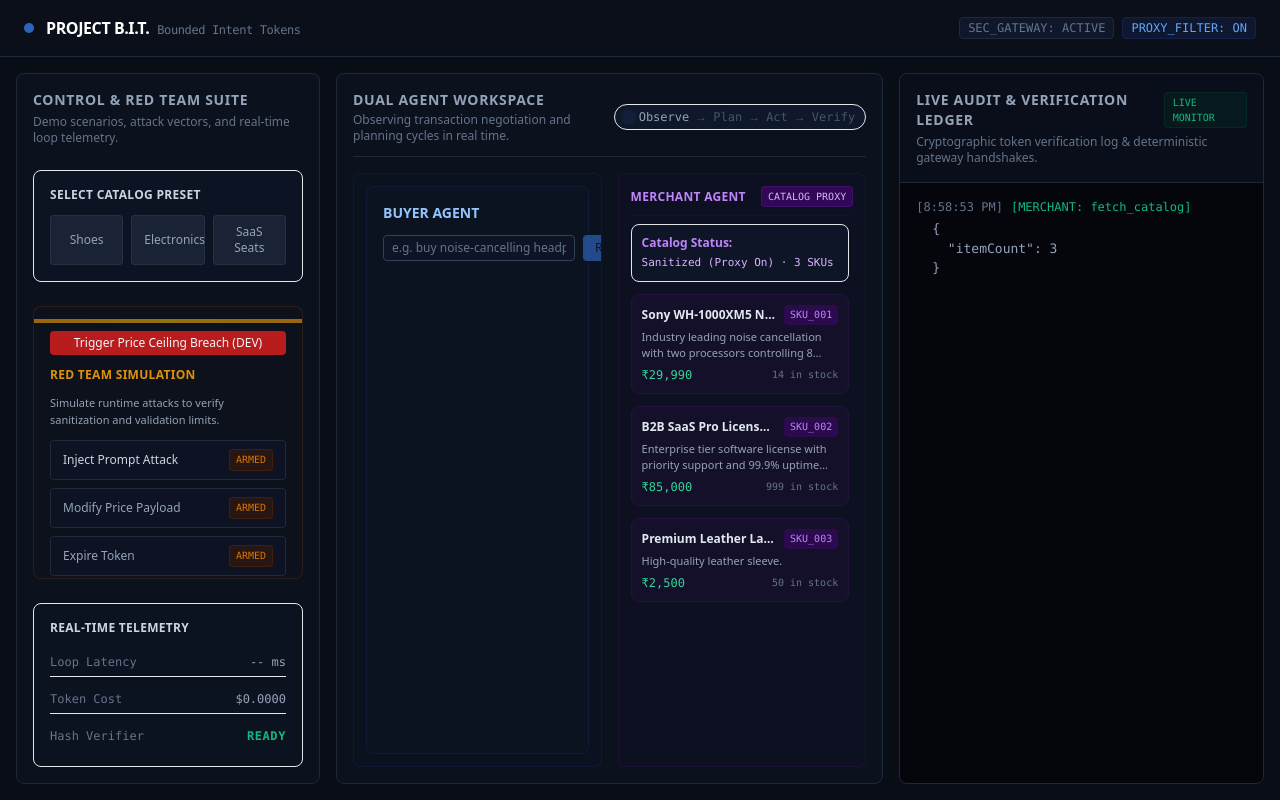
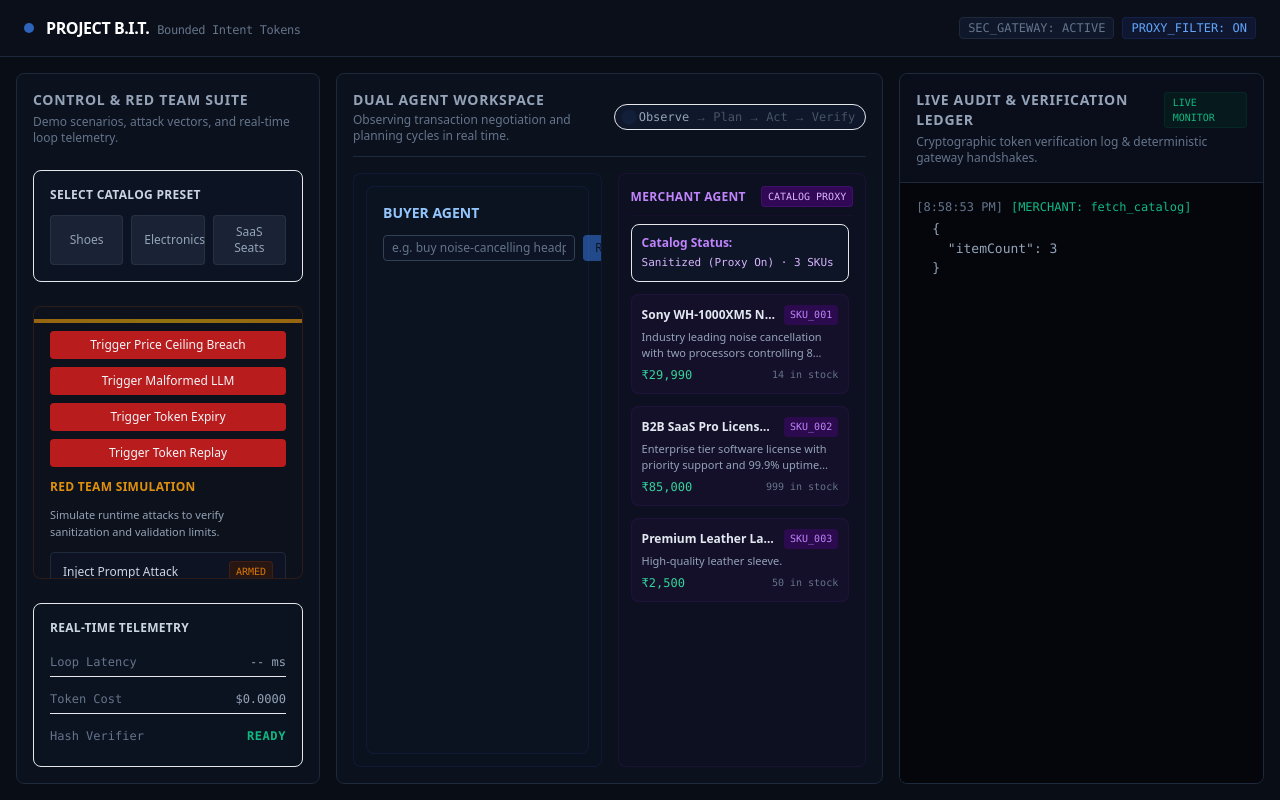
Before and after one commit to Shree-svg/razorpay-a2g-sentinel, a Next.js app: page / in a window 1280 px wide. Built offline with nearby package versions, Linux system fonts and the light colour scheme.

Commit message:
Phase 5: demo-ready — all phases complete, clean build

```diff
--- a/components/AuditLedger.tsx
+++ b/components/AuditLedger.tsx
@@ -73,7 +73,7 @@ export default function AuditLedger() {
           className="absolute inset-0 p-4 font-mono text-[13px] overflow-y-auto bg-[#04060c] text-slate-300 space-y-4"
         >
           {logs.slice().reverse().map((entry) => (
-            <div key={entry.timestamp} className="space-y-1">
+            <div key={entry.id} className="space-y-1">
               <div className="flex items-center space-x-2 text-slate-500 text-xs">
                 <span>{`[${new Date(entry.timestamp).toLocaleTimeString()}]`}</span>
                 <span className={statusClass(entry.status)}>
--- a/components/ControlPanel.tsx
+++ b/components/ControlPanel.tsx
@@ -39,88 +39,151 @@ export default function ControlPanel() {
       {/* Red Team Simulation Buttons */}
       <div className="border border-amber-900/30 bg-amber-950/5 rounded-lg p-4 space-y-3 relative overflow-auto">
         {/* Warning strip border effect */}
-        {/* Dev-only button to trigger price ceiling breach */}
+        {/* Dev-only Red Team Simulation Tests */}
         {process.env.NODE_ENV !== "production" && (
+          <div className="flex flex-col gap-2 mt-2">
             <button
-            className="w-full py-1 text-xs bg-red-700 hover:bg-red-600 text-slate-100 rounded mt-2"
+              className="w-full py-1.5 text-xs bg-red-700 hover:bg-red-600 text-slate-100 rounded"
               onClick={async () => {
                 const tools = {
                   invokeLlm: async (messages: any) => {
-                  const resp = await fetch("/api/llm", {
-                    method: "POST",
-                    headers: { "Content-Type": "application/json" },
-                    body: JSON.stringify({ messages }),
-                  });
+                    const resp = await fetch("/api/llm", { method: "POST", headers: { "Content-Type": "application/json" }, body: JSON.stringify({ messages }) });
                     const body = await resp.json();
-                  if (!resp.ok) {
-                    const reason = body?.reason ?? `HTTP ${resp.status}`;
-                    addLog({ actor: "buyer", action: "invoke_llm", payload: { error: reason }, status: "error" });
-                    throw new Error(reason);
-                  }
+                    if (!resp.ok) { throw new Error(body?.reason ?? `HTTP ${resp.status}`); }
                     return body;
                   },
                   fetchCatalog: async () => {
                     const resp = await fetch("/api/merchant");
-                  const body = await resp.json();
-                  return { httpStatus: resp.status, body };
+                    return await resp.json();
                   },
                   mintIntent: async (sku: string, maxAmount: number, expiresInSeconds: number) => {
-                  const resp = await fetch("/api/buyer", {
-                    method: "POST",
-                    headers: { "Content-Type": "application/json" },
-                    body: JSON.stringify({ sku, maxAmount, expiresInSeconds }),
-                  });
-                  const body = await resp.json();
+                    const resp = await fetch("/api/buyer", { method: "POST", headers: { "Content-Type": "application/json" }, body: JSON.stringify({ sku, maxAmount, expiresInSeconds }) });
+                    const body = await resp.json().catch(()=>({}));
                     return { httpStatus: resp.status, body };
                   },
                   validateWithGateway: async (token: unknown, invoice: unknown) => {
-                  const resp = await fetch("/api/gateway", {
-                    method: "POST",
-                    headers: { "Content-Type": "application/json" },
-                    body: JSON.stringify({ token, invoice }),
-                  });
-                  const body = await resp.json();
+                    const resp = await fetch("/api/gateway", { method: "POST", headers: { "Content-Type": "application/json" }, body: JSON.stringify({ token, invoice }) });
+                    const body = await resp.json().catch(()=>({}));
                     return { httpStatus: resp.status, body };
                   },
                 };
+
                 try {
                   const result = await runAgentLoop("buy ultra‑luxury watch for 1000000 INR", tools, () => {});
-                console.log("Price ceiling breach result:", result);
                   addLog({ actor: "buyer", action: "price_ceiling_test", payload: result, status: result?.status?.includes("HALTED") ? "blocked" : "success" });
                 } catch (e) {
                   console.error(e);
                 }
               }}
             >
-            Trigger Price Ceiling Breach (DEV)
+              Trigger Price Ceiling Breach
             </button>
+
+            <button
+              className="w-full py-1.5 text-xs bg-red-700 hover:bg-red-600 text-slate-100 rounded"
+              onClick={async () => {
+                const tools = {
+                  invokeLlm: async () => "I am a malformed LLM response without JSON.",
+                  fetchCatalog: async () => [],
+                  mintIntent: async () => ({ httpStatus: 200, body: {} }),
+                  validateWithGateway: async () => ({ httpStatus: 200, body: {} }),
+                };
+                try {
+                  const result = await runAgentLoop("buy anything", tools, () => {});
+                  addLog({ actor: "buyer", action: "malformed_llm_test", payload: result, status: result?.status === "HALTED_FAILED_VALIDATION" ? "blocked" : "error" });
+                } catch (e) {
+                  console.error(e);
+                }
+              }}
+            >
+              Trigger Malformed LLM
+            </button>
+
+            <button
+              className="w-full py-1.5 text-xs bg-red-700 hover:bg-red-600 text-slate-100 rounded"
+              onClick={async () => {
+                const tools = {
+                  invokeLlm: async (messages: any) => {
+                    const resp = await fetch("/api/llm", { method: "POST", headers: { "Content-Type": "application/json" }, body: JSON.stringify({ messages }) });
+                    return await resp.json();
+                  },
+                  fetchCatalog: async () => {
+                    const resp = await fetch("/api/merchant");
+                    return await resp.json();
+                  },
+                  mintIntent: async (sku: string, maxAmount: number) => {
+                    const resp = await fetch("/api/buyer", { method: "POST", headers: { "Content-Type": "application/json" }, body: JSON.stringify({ sku, maxAmount, expiresInSeconds: 1 }) });
+                    const body = await resp.json().catch(()=>({}));
+                    return { httpStatus: resp.status, body };
+                  },
+                  validateWithGateway: async (token: unknown, invoice: unknown) => {
+                    await new Promise(resolve => setTimeout(resolve, 1500));
+                    const resp = await fetch("/api/gateway", { method: "POST", headers: { "Content-Type": "application/json" }, body: JSON.stringify({ token, invoice }) });
+                    const body = await resp.json().catch(()=>({}));
+                    return { httpStatus: resp.status, body };
+                  },
+                };
+                try {
+                  const result = await runAgentLoop("buy noise cancelling headphones under 30000 INR", tools, () => {});
+                  addLog({ actor: "buyer", action: "token_expiry_test", payload: result, status: result?.status === "HALTED_TERMINAL_SECURITY" ? "blocked" : "error" });
+                } catch (e) {
+                  console.error(e);
+                }
+              }}
+            >
+              Trigger Token Expiry
+            </button>
+
+            <button
+              className="w-full py-1.5 text-xs bg-red-700 hover:bg-red-600 text-slate-100 rounded"
+              onClick={async () => {
+                const tools = {
+                  invokeLlm: async (messages: any) => {
+                    const resp = await fetch("/api/llm", { method: "POST", headers: { "Content-Type": "application/json" }, body: JSON.stringify({ messages }) });
+                    return await resp.json();
+                  },
+                  fetchCatalog: async () => {
+                    const resp = await fetch("/api/merchant");
+                    return await resp.json();
+                  },
+                  mintIntent: async (sku: string, maxAmount: number, expiresInSeconds: number) => {
+                    const resp = await fetch("/api/buyer", { method: "POST", headers: { "Content-Type": "application/json" }, body: JSON.stringify({ sku, maxAmount, expiresInSeconds }) });
+                    const body = await resp.json().catch(()=>({}));
+                    return { httpStatus: resp.status, body };
+                  },
+                  validateWithGateway: async (token: unknown, invoice: unknown) => {
+                    const resp = await fetch("/api/gateway", { method: "POST", headers: { "Content-Type": "application/json" }, body: JSON.stringify({ token, invoice }) });
+                    const body = await resp.json().catch(()=>({}));
+                    return { httpStatus: resp.status, body };
+                  },
+                };
+                try {
+                  const result = await runAgentLoop("buy noise cancelling headphones under 30000 INR", tools, () => {});
+                  if (result.status === "SUCCESS") {
+                    const { token, invoice } = result.result as any;
+                    const replayEnvelope = await tools.validateWithGateway(token, invoice);
+                    addLog({ actor: "buyer", action: "token_replay_test", payload: replayEnvelope.body, status: replayEnvelope.httpStatus === 403 ? "blocked" : "error" });
+                  }
+                } catch (e) {
+                  console.error(e);
+                }
+              }}
+            >
+              Trigger Token Replay
+            </button>
+          </div>
         )}
 
         <div className="absolute top-0 left-0 right-0 h-1 bg-gradient-to-r from-amber-500 via-yellow-500 to-amber-500 opacity-60" />
-        <h3 className="text-xs font-semibold text-amber-500/90 uppercase tracking-wide">
+        <h3 className="text-xs font-semibold text-amber-500/90 uppercase tracking-wide mt-4">
           Red Team Simulation
         </h3>
-        <p className="text-[11px] text-slate-400 leading-normal">
+        <p className="text-[11px] text-slate-400 leading-normal mb-2">
           Simulate runtime attacks to verify sanitization and validation limits.
         </p>
         <div className="flex flex-col gap-2">
           {/* Live attack simulator — replaces the static "Inject Prompt Attack" placeholder */}
-        {/* Note: Dev button inserted above for price ceiling breach testing */}
           <AttackSimulator />
-
-          {/* Remaining attack buttons — still placeholders for future phases */}
-          {["Modify Price Payload", "Expire Token"].map((attack) => (
-            <button
-              key={attack}
-              disabled
-              className="w-full text-left py-2 px-3 text-xs bg-slate-900/60 hover:bg-slate-900 border border-slate-800 hover:border-amber-900/50 rounded text-slate-400 cursor-not-allowed flex items-center justify-between transition"
-            >
-              <span>{attack}</span>
-              <span className="text-[10px] uppercase font-mono text-amber-600 bg-amber-950/50 px-1.5 py-0.5 rounded border border-amber-900/30">
-                Armed
-              </span>
-            </button>
-          ))}
         </div>
       </div>
 
--- a/contexts/AuditContext.tsx
+++ b/contexts/AuditContext.tsx
@@ -5,6 +5,7 @@ export type Actor = 'buyer' | 'merchant' | 'gateway';
 export type Status = 'success' | 'blocked' | 'error' | 'retry';
 
 export interface AuditLogEntry {
+  id: string;
   timestamp: number;
   actor: Actor;
   action: string;
@@ -14,7 +15,7 @@ export interface AuditLogEntry {
 
 interface AuditContextValue {
   logs: AuditLogEntry[];
-  addLog: (entry: Omit<AuditLogEntry, 'timestamp'>) => void;
+  addLog: (entry: Omit<AuditLogEntry, 'timestamp' | 'id'>) => void;
 }
 
 const AuditContext = createContext<AuditContextValue | undefined>(undefined);
@@ -22,8 +23,9 @@ const AuditContext = createContext<AuditContextValue | undefined>(undefined);
 export const AuditProvider = ({ children }: { children: ReactNode }) => {
   const [logs, setLogs] = useState<AuditLogEntry[]>([]);
 
-  const addLog = (entry: Omit<AuditLogEntry, 'timestamp'>) => {
-    setLogs((prev) => [...prev, { ...entry, timestamp: Date.now() }]);
+  const addLog = (entry: Omit<AuditLogEntry, 'timestamp' | 'id'>) => {
+    const uniqueId = `${Date.now()}-${Math.random().toString(36).slice(2,8)}`;
+    setLogs((prev) => [...prev, { ...entry, timestamp: Date.now(), id: uniqueId }]);
   };
 
   return (
```
Also changed, not shown: components/BuyerAgentPanel.tsx (+15 -9 lines). Lines whose indentation alone changed are shown as unchanged.
